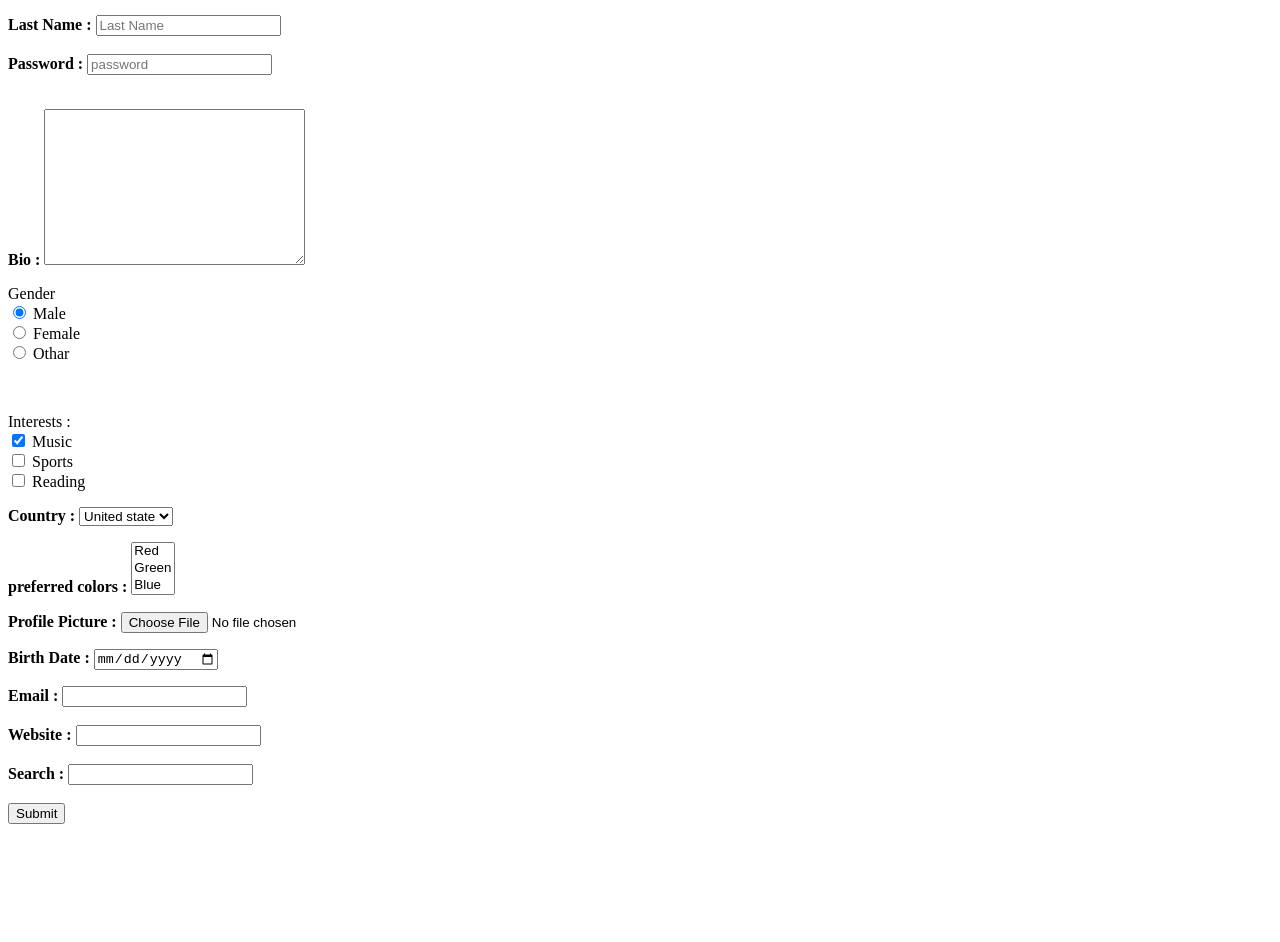
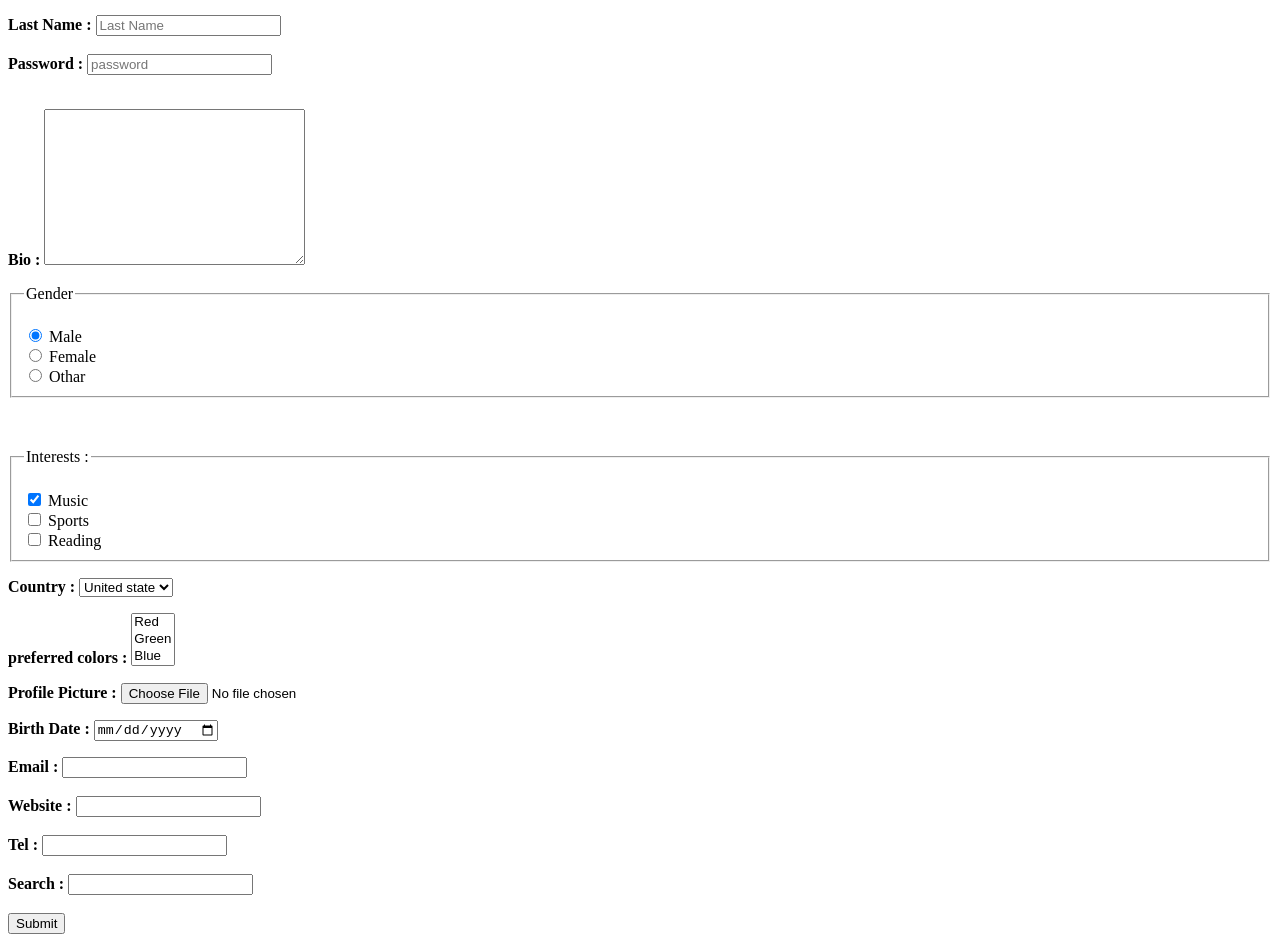
Before and after one commit to skkhan5/smit-user-form, a plain HTML site: page index.html in a window 1280 px wide. Shown: the part 104-1046 px from the top of the page. Before the commit the page ends 936 px from the top, so only its background shows below. Drawn offline with Linux system fonts and the light colour scheme.

Commit message:
updated form assig

```diff
--- a/index.html
+++ b/index.html
@@ -12,21 +12,24 @@
     <h1>User Registration Form</h1>
     <b>First Name : </b> <input type="text" placeholder="First Name"> <br><br>
     <b>Last Name :</b> <input type="text" placeholder="Last Name"> <br> <br>
-    <b>Password :</b> <input type="password" placeholder="password"> <br> <br>
+    <b>Password :</b> <input validation="password" type="password" placeholder="password"> <br> <br>
     <p> <b>Bio :</b> <textarea name="text" id="" cols="30" rows="10"></textarea></p>
     <p>
-        Gender <br>
+        <fieldset>
+       <legend> Gender </legend> <br>
      <input type="radio" name="Gender" value="Male" checked="checked"> Male<br>
         <input type="radio" name="Gender" value="Female"> Female<br>
         <input type="radio" name="Gender" value="othar"> Othar
+        </fieldset>
     </p>
 <br>
 <p>
-      Interests : <br>
+    <fieldset>
+     <legend> Interests :</legend> <br>
       <input type="checkbox" name="Interests" value="music" checked="checked"> Music <br>
       <input type="checkbox" name="Interests" value="sports"> Sports <br>
         <input type="checkbox" name="Interests" value="Reading" > Reading
-
+    </fieldset>
 </p>
 <p>
    <b>Country :</b>
@@ -54,9 +57,11 @@
     <input type="date">
 </p>
 <label for="email"> <b>Email :</b></label>
-<input type="email" name="email"> <br> <br>
-<label for="website"> <b>Website :</b></label>
+<input validation="email" type="email" name="email"> <br> <br>
+<label for="website"> <b> Website :</b> </label>
 <input type="url" name="website"> <br> <br>
+<label for="tel"> <b> Tel :</b> </label>
+<input validation="tel" type="tel"> <br> <br>
 <label for="search"> <b>  Search :</b></label>
 <input type="search"> <br> <br>
 <button type="submit" value="submit"> Submit </button>
```
